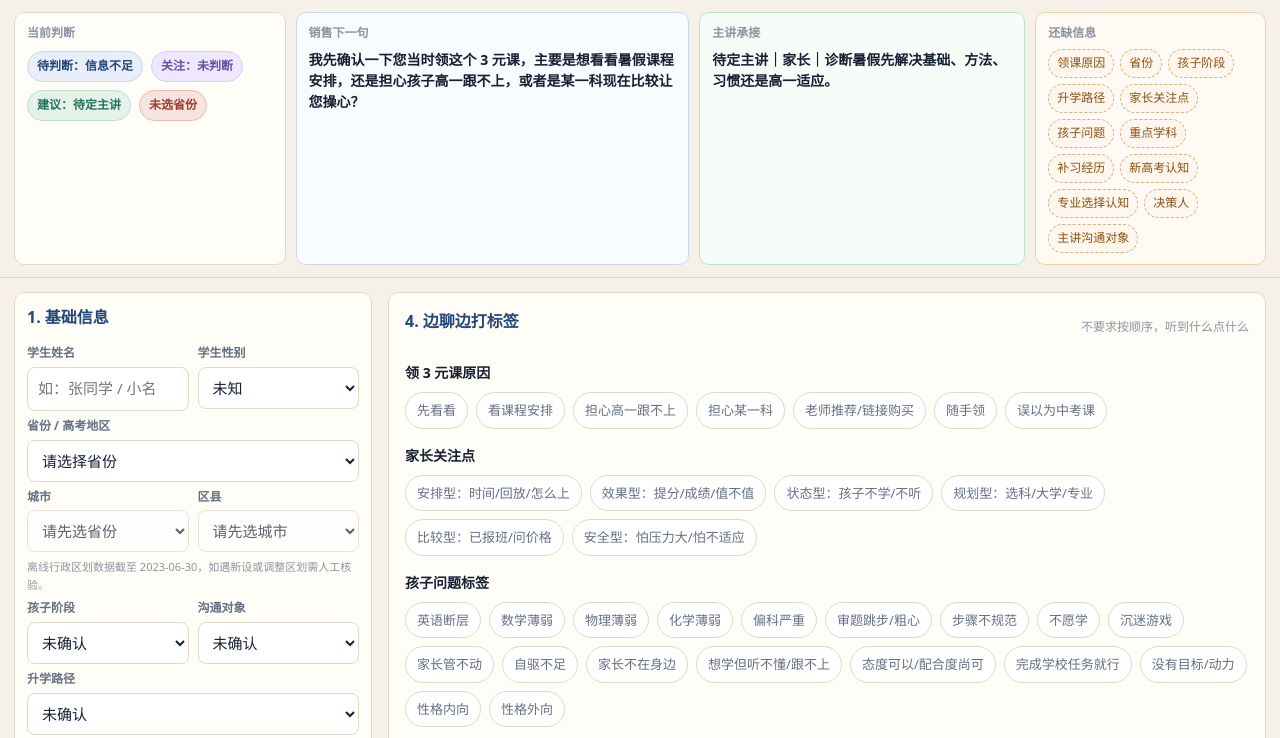
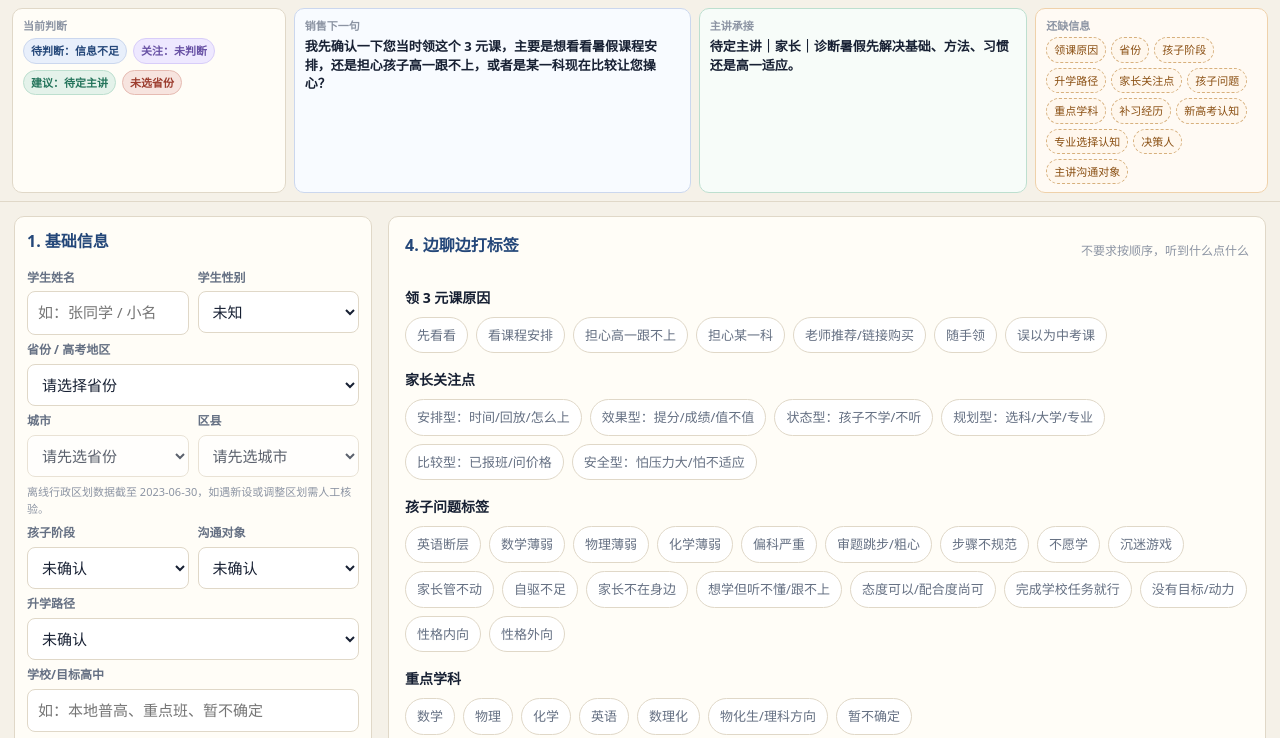
Before and after one commit to manutd219/gaokao-planner, a website: page 外呼记录面板-demo.html in a window 1280 px wide. Shown: the top 738 px of the page. Drawn offline with Linux system fonts and the light colour scheme.

Commit message:
Compact call panel summary bar

```diff
--- a/外呼记录面板-demo.html
+++ b/外呼记录面板-demo.html
@@ -41,7 +41,7 @@
     position:sticky;
     top:0;
     z-index:4;
-    padding:12px 14px;
+    padding:8px 12px;
     border-bottom:1px solid var(--line);
     background:rgba(245,241,232,.95);
     backdrop-filter:blur(10px);
@@ -49,20 +49,20 @@
   .top-grid{
     display:grid;
     grid-template-columns:1fr 1.45fr 1.2fr .85fr;
-    gap:10px;
+    gap:8px;
   }
   .top-card{
-    min-height:96px;
+    min-height:78px;
     background:var(--panel);
     border:1px solid var(--line);
     border-radius:var(--r);
-    padding:11px 12px;
+    padding:8px 10px;
   }
   .top-card.next{background:#f8fbff;border-color:#cbd7ee}
   .top-card.teacher{background:#f7fcf9;border-color:#bddfcf}
   .top-card.missing-card{background:#fffaf4;border-color:#efd1aa}
-  .top-label{font-size:12px;color:var(--faint);font-weight:800;margin-bottom:6px}
-  .top-main{font-size:14px;font-weight:700;color:var(--ink);line-height:1.5}
+  .top-label{font-size:11px;color:var(--faint);font-weight:800;margin-bottom:3px}
+  .top-main{font-size:13px;font-weight:700;color:var(--ink);line-height:1.4}
   .main-grid{
     display:grid;
     grid-template-columns:minmax(320px,360px) minmax(0,1fr);
@@ -91,8 +91,8 @@
   }
   .sticky{
     position:sticky;
-    top:130px;
-    max-height:calc(100vh - 144px);
+    top:102px;
+    max-height:calc(100vh - 116px);
     overflow:auto;
     padding-right:2px;
   }
@@ -143,13 +143,13 @@
   }
   .score-grid label{margin-top:0}
   .score-grid input{padding:7px 8px}
-  .badge-row{display:flex;gap:8px;flex-wrap:wrap;margin:8px 0}
+  .badge-row{display:flex;gap:6px;flex-wrap:wrap;margin:4px 0}
   .badge{
     display:inline-flex;
     align-items:center;
     border-radius:999px;
-    padding:5px 9px;
-    font-size:12px;
+    padding:3px 7px;
+    font-size:11px;
     font-weight:700;
     background:var(--blue-soft);
     color:var(--blue2);
@@ -215,8 +215,8 @@
   .section-title{display:flex;justify-content:space-between;gap:8px;align-items:center}
   .section-title span{color:var(--faint);font-size:12px}
   .divider{height:1px;background:var(--line);margin:12px 0}
-  .missing{display:flex;flex-wrap:wrap;gap:6px}
-  .missing span{font-size:12px;border:1px dashed #d7b07d;color:#8a4f12;background:#fff7ed;border-radius:999px;padding:4px 8px}
+  .missing{display:flex;flex-wrap:wrap;gap:5px}
+  .missing span{font-size:11px;border:1px dashed #d7b07d;color:#8a4f12;background:#fff7ed;border-radius:999px;padding:3px 7px}
   .kbd{font-family:ui-monospace,SFMono-Regular,Menlo,monospace;background:#f0eee8;border:1px solid #ddd3c0;border-radius:5px;padding:1px 5px}
 </style>
 </head>
```
Also changed, not shown: index.html (+1 -1 lines).
